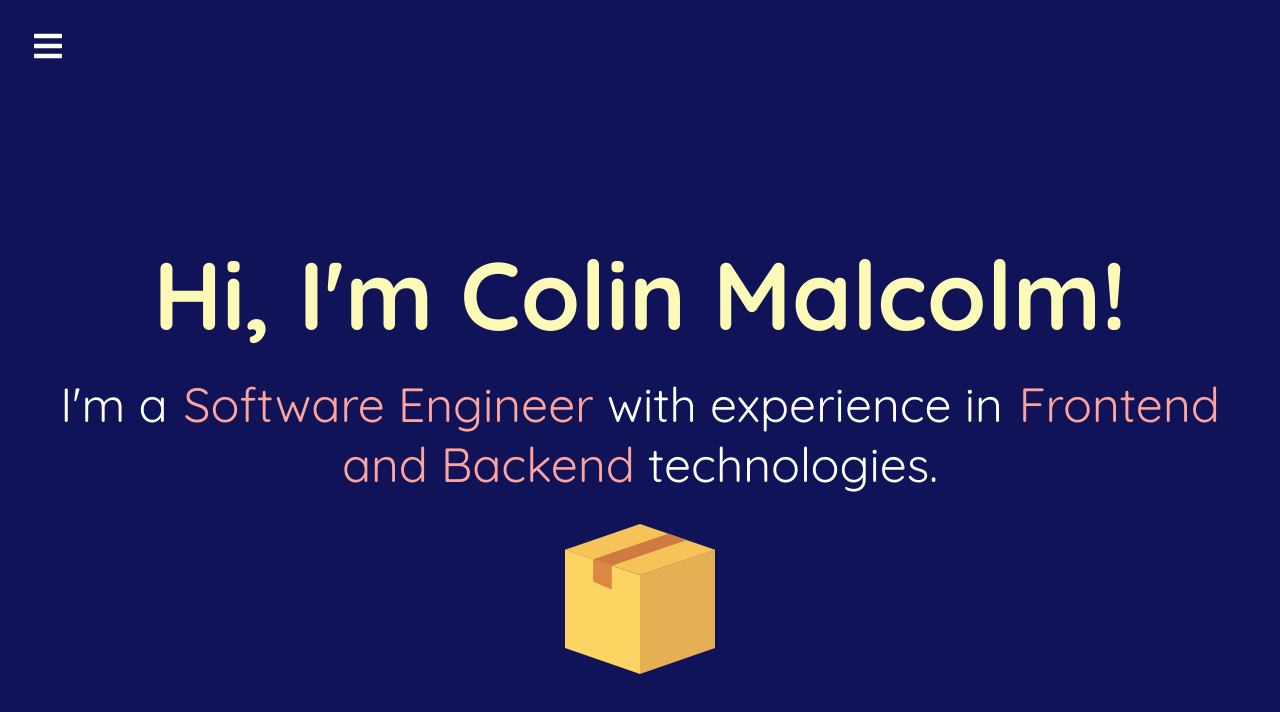
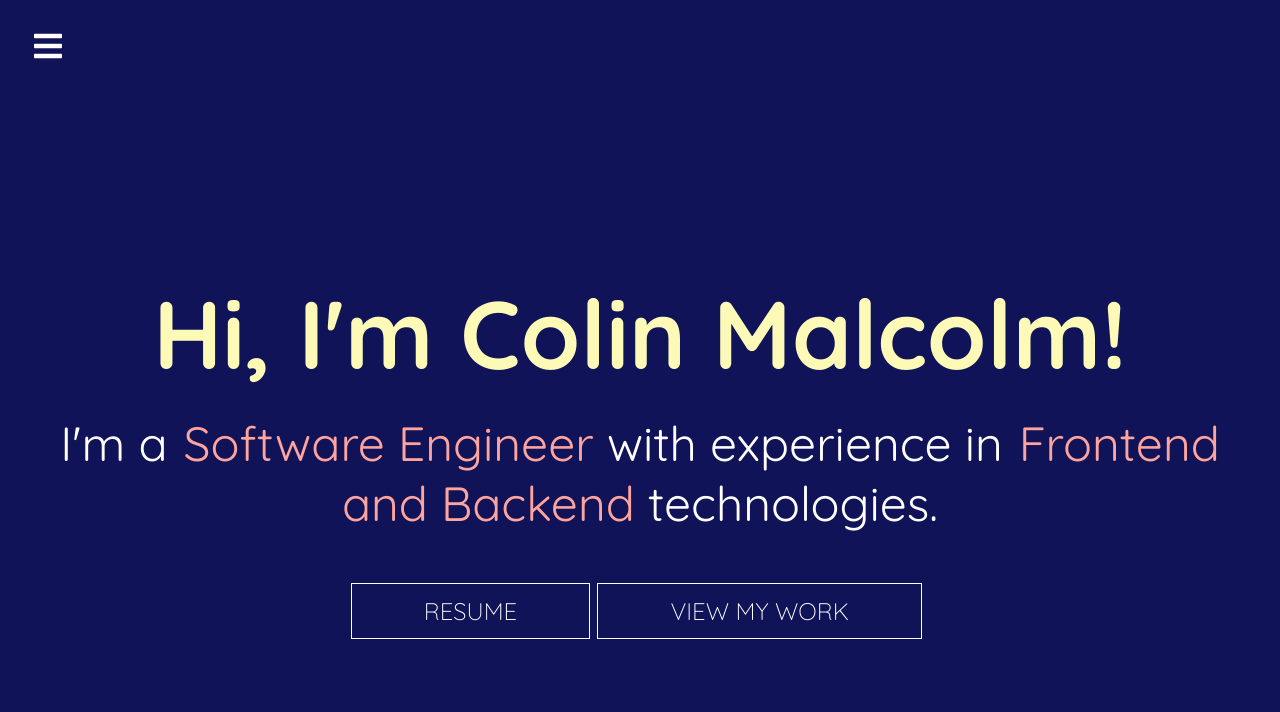
Before and after one commit to malcolmc10/LandingPage, a React (Create React App) app in the folder client/: page / in a window 1280 px wide. Shown: the top 712 px of the page. Built offline with nearby package versions, Linux system fonts and the light colour scheme.

Commit message:
buttons added and styled on welcome compent

```diff
--- a/client/src/App.css
+++ b/client/src/App.css
@@ -45,6 +45,42 @@
   width: 150px;
 }
 
+/* buttons */
+
+a.button2 {
+display: inline-block;
+padding: 0.5em 3em;
+border: 0.16em solid #FFFFFF;
+margin: 20px 0.3em 0.3em 0;
+box-sizing: border-box;
+text-decoration: none;
+text-transform: uppercase;
+/* font-family: 'Roboto', sans-serif; */
+font-weight: 100;
+color: #FFFFFF;
+text-align: center;
+transition: all 0.15s;
+border-width: thin;
+font-size: 1.5rem;
+}
+a.button2:hover {
+  color: #fdfab7;
+  border-color: #fdfab7;
+
+}
+
+a.button2:active {
+color: #fea49f;
+border-color: #fea49f;
+}
+
+
+
+
+
+
+
+
 
 
 /* for the split screen effect: Below */
--- a/client/src/App.js
+++ b/client/src/App.js
@@ -4,7 +4,7 @@ import { BrowserRouter as Router, Switch, Route} from 'react-router-dom';
 import Home from './pages/Home';
 import About from './pages/About';
 import ContactUs from './pages/ContactUs';
-import { motion } from "framer-motion"
+
 
 function App() {
   return (
--- a/client/src/components/Navbar.jsx
+++ b/client/src/components/Navbar.jsx
@@ -1,5 +1,4 @@
 import React, { useState } from 'react'
-import { motion } from "framer-motion"
 import { FaBars } from "react-icons/fa";
 import {AiOutlineClose} from "react-icons/ai"
 import { Link } from 'react-router-dom';
--- a/client/src/components/SidebarData.jsx
+++ b/client/src/components/SidebarData.jsx
@@ -20,7 +20,7 @@ export const SidebarData = [
     cName: 'nav-text'
   },
   {
-    title: 'Contact Us',
+    title: 'Contact Me',
     path: '/contactus',
     icon: <BiSupport />,
     cName: 'nav-text'
--- a/client/src/components/Welcome.jsx
+++ b/client/src/components/Welcome.jsx
@@ -1,6 +1,6 @@
 import React from 'react'
-import logo from './package.svg'
-import { motion } from "framer-motion"
+// import logo from './package.svg'
+
 
 function Welcome() {
   return (
@@ -14,16 +14,16 @@ function Welcome() {
 
 
 
-      <div className="split right">
+      {/* <div className="split right">
         <div className="centered">
-        <img src={logo} alt="Avatar man" className="logo"/>
-
-        </div>
-
-      </div>
+          </div>
+        </div> */}
 
 
-
+<div className="button_welcome">
+<a href="something" class="button2">Resume</a>
+<a href="something" class="button2">View My Work</a>
+</div>
 
 
 
--- a/client/src/pages/About.jsx
+++ b/client/src/pages/About.jsx
@@ -1,5 +1,5 @@
 import React from 'react'
-import { motion } from "framer-motion"
+
 
 function About() {
   return (
--- a/client/src/pages/ContactUs.jsx
+++ b/client/src/pages/ContactUs.jsx
@@ -1,5 +1,5 @@
 import React from 'react'
-import { motion } from "framer-motion"
+
 
 function ContactUs() {
   return (
--- a/client/src/pages/Home.jsx
+++ b/client/src/pages/Home.jsx
@@ -1,5 +1,6 @@
 import React from 'react'
 import Welcome from '../components/Welcome'
+
 
 
 function Home() {
@@ -13,6 +14,7 @@ function Home() {
 
 
 
+
     </div>
   )
 }
```
